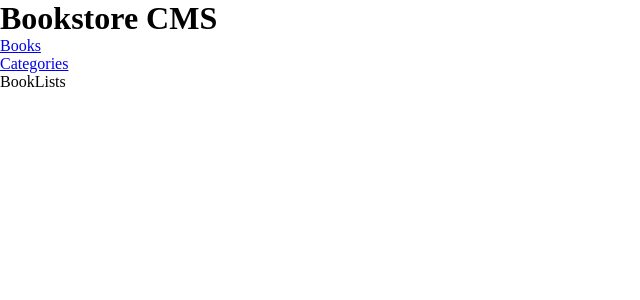
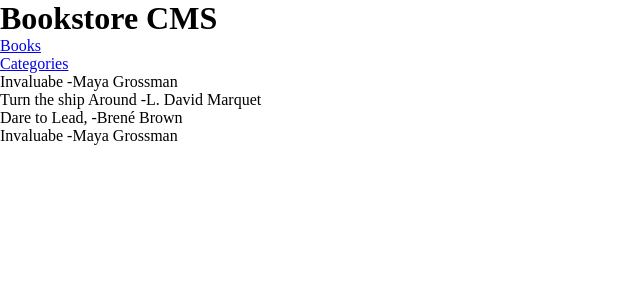
Before and after one commit to Cabraham1/Bookstore, a React (Create React App) app: page / in a window 1280 px wide. Shown: the top 300 px of the page, without its empty margins (0-640 px from the left). Built offline with nearby package versions, Linux system fonts and the light colour scheme.

Commit message:
Add books to Ui

```diff
--- a/src/components/BookLists.js
+++ b/src/components/BookLists.js
@@ -1,7 +1,43 @@
 import React from 'react';
 
+const books = [
+  {
+    title: 'Invaluabe',
+    author: 'Maya Grossman',
+    id: 1,
+  },
+  {
+    title: 'Turn the ship Around',
+    author: 'L. David Marquet',
+    id: 2,
+  },
+  {
+    title: 'Dare to Lead,',
+    author: 'Brené Brown',
+    id: 3,
+  },
+  {
+    title: 'Invaluabe',
+    author: 'Maya Grossman',
+    id: 4,
+  },
+];
+
 const BookLists = () => (
-  <div>BookLists</div>
+  <div>
+    <ul>
+      {books.map((book) => (
+        <li key={book.id}>
+          <span>
+            {book.title}
+            {' '}
+            -
+            {book.author}
+          </span>
+        </li>
+      ))}
+    </ul>
+  </div>
 );
 
 export default BookLists;
```
